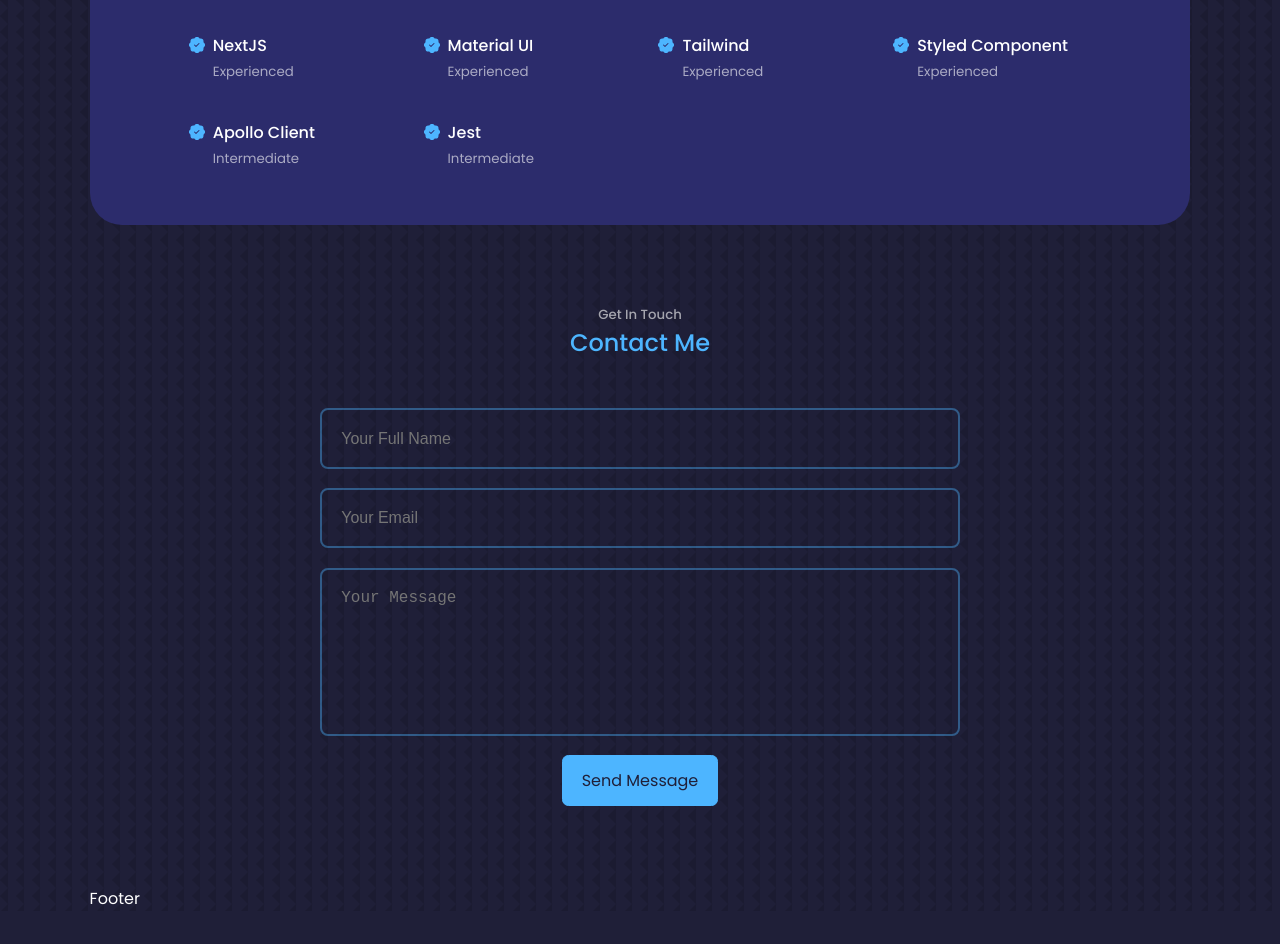
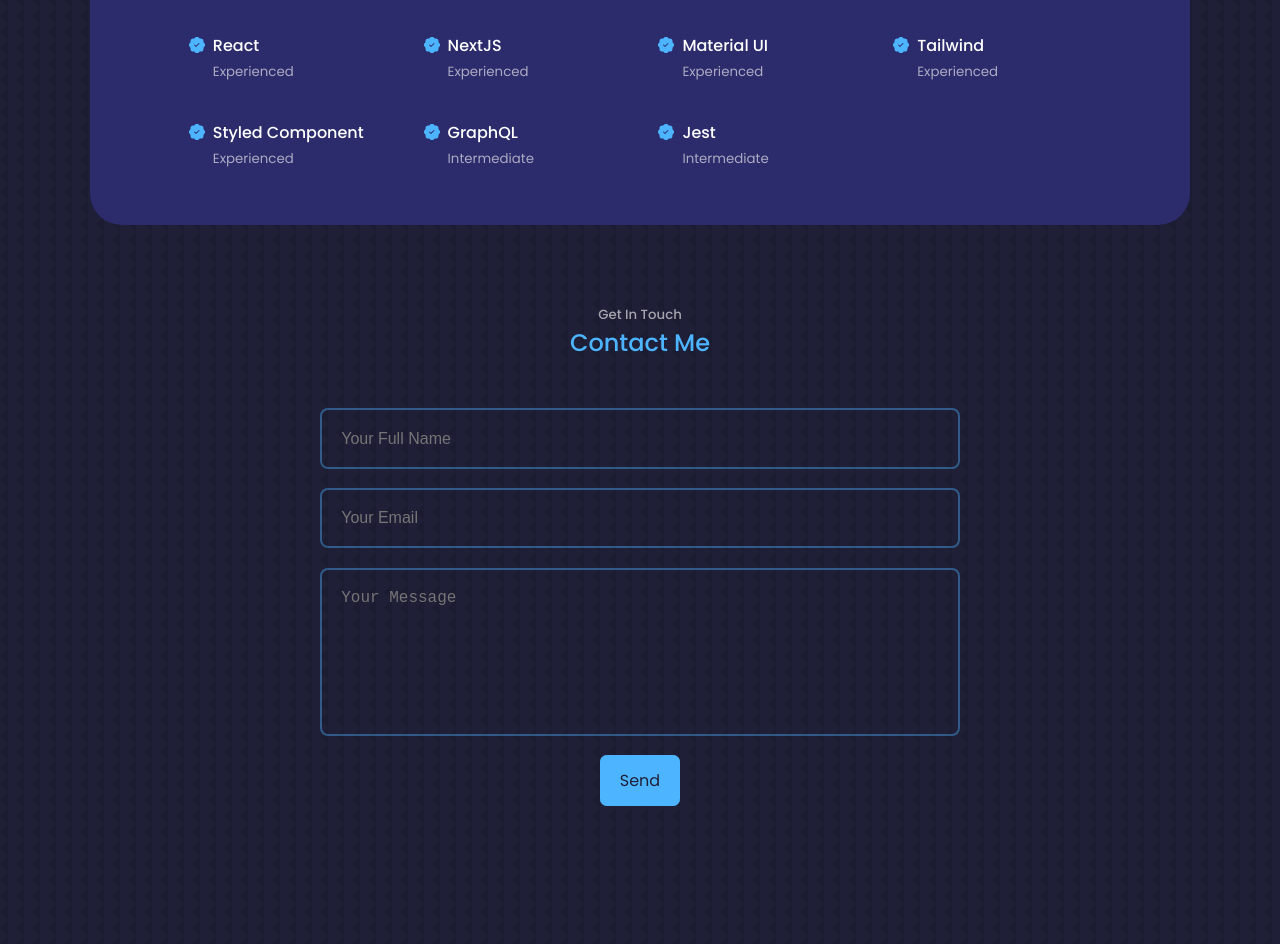
Before and after one commit to owenchang1992/web-deployment, a Next.js app: page / in a window 1280 px wide. Shown: the part 1400-2344 px from the top of the page. Before the commit the page ends 2311 px from the top, so only its background shows below. Built offline with nearby package versions, Linux system fonts and the light colour scheme.

Commit message:
feature: adjust the web structure

```diff
--- a/src/components/footer/Footer.tsx
+++ /dev/null
@@ -1,5 +0,0 @@
-import React from 'react';
-
-const Footer = () => <div>Footer</div>;
-
-export default Footer;
--- a/src/features/contact/Contact.tsx
+++ b/src/features/contact/Contact.tsx
@@ -11,10 +11,13 @@
 
   const onNameChange = (e: React.ChangeEvent<HTMLInputElement>) =>
     setName(e.target.value);
+
   const onEmailChange = (e: React.ChangeEvent<HTMLInputElement>) =>
     setEmail(e.target.value);
+
   const onMessageChange = (e: React.ChangeEvent<HTMLTextAreaElement>) =>
     setMessage(e.target.value);
+
   const resetForm = () => {
     setName('');
     setEmail('');
@@ -80,7 +83,7 @@
             placeholder="Your Message"
             required
           />
-          <PrimaryButton onClick={onSubmit}>Send Message</PrimaryButton>
+          <PrimaryButton onClick={onSubmit}>Send</PrimaryButton>
         </EmailForm>
       </ContactContainer>
     </section>
--- a/src/features/experience/Experience.tsx
+++ b/src/features/experience/Experience.tsx
@@ -41,6 +41,13 @@
           <Details>
             <BsPatchCheckFill />
             <div>
+              <h4>Typescript</h4>
+              <Describe>Experienced</Describe>
+            </div>
+          </Details>
+          <Details>
+            <BsPatchCheckFill />
+            <div>
               <h4>React</h4>
               <Describe>Experienced</Describe>
             </div>
@@ -76,7 +83,7 @@
           <Details>
             <BsPatchCheckFill />
             <div>
-              <h4>Apollo Client</h4>
+              <h4>GraphQL</h4>
               <Describe>Intermediate</Describe>
             </div>
           </Details>
--- a/src/layouts/Layout.tsx
+++ b/src/layouts/Layout.tsx
@@ -1,6 +1,5 @@
 import React from 'react';
 import { ThemeProvider } from 'styled-components';
-import Footer from '../components/footer/Footer';
 import { StyledMain, StyledContainer } from './globalStyle';
 import bgImage from '../../public/bg-texture.png';
 import theme from './theme';
@@ -8,10 +7,7 @@
 const Layout: React.FC<{ children: React.ReactNode }> = ({ children }) => (
   <ThemeProvider theme={theme}>
     <StyledMain bgImage={bgImage}>
-      <StyledContainer>
-        {children}
-        <Footer />
-      </StyledContainer>
+      <StyledContainer>{children}</StyledContainer>
     </StyledMain>
   </ThemeProvider>
 );
--- a/src/layouts/globalStyle.tsx
+++ b/src/layouts/globalStyle.tsx
@@ -42,6 +42,10 @@
       scroll-margin-top: 3rem;
     `)}
 
+    &:last-child {
+      padding-bottom: 4rem;
+    }
+
     > h2,
     > h5 {
       text-align: center;
@@ -75,7 +79,7 @@
 `;
 
 export const StyledContainer = styled.div`
-  margin: 0 auto;
+  margin: 0 auto 6rem auto;
   max-width: 1200px;
 
   ${theme.breakpoints.between('xs', 'sm')(`width: ${container.width.xs}`)}
```
